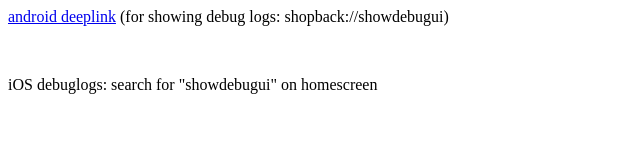
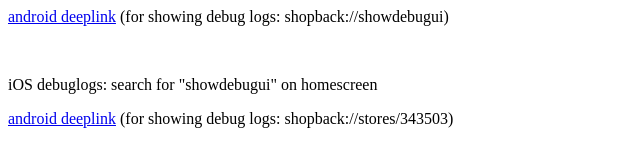
Before and after one commit to dahaiexp1/mypage, a plain HTML site: page sbtest.html in a window 1280 px wide. Shown: the whole page, without its empty margins (0-640 px from the left). Drawn offline with Linux system fonts and the light colour scheme.

Commit message:
Update sbtest.html

```diff
--- a/sbtest.html
+++ b/sbtest.html
@@ -2,5 +2,8 @@
 <body>
   <p><a href="shopback://showdebugui">android deeplink</a> (for showing debug logs: shopback://showdebugui)</p> <br>
 <p>iOS debuglogs: search for "showdebugui" on homescreen</p>
+
+    <p><a href="shopback://stores/343503">android deeplink</a> (for showing debug logs: shopback://stores/343503)</p> <br>
+
 </body>
 </html>
```
